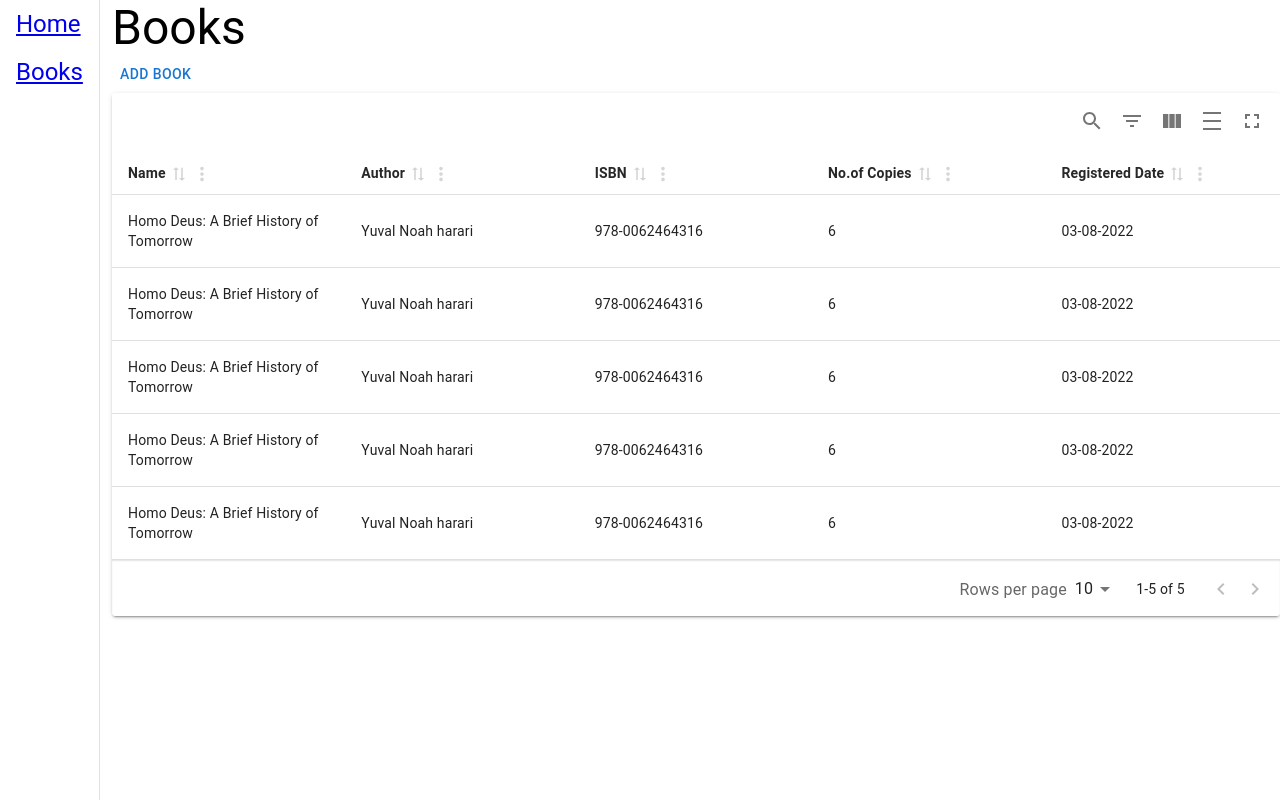
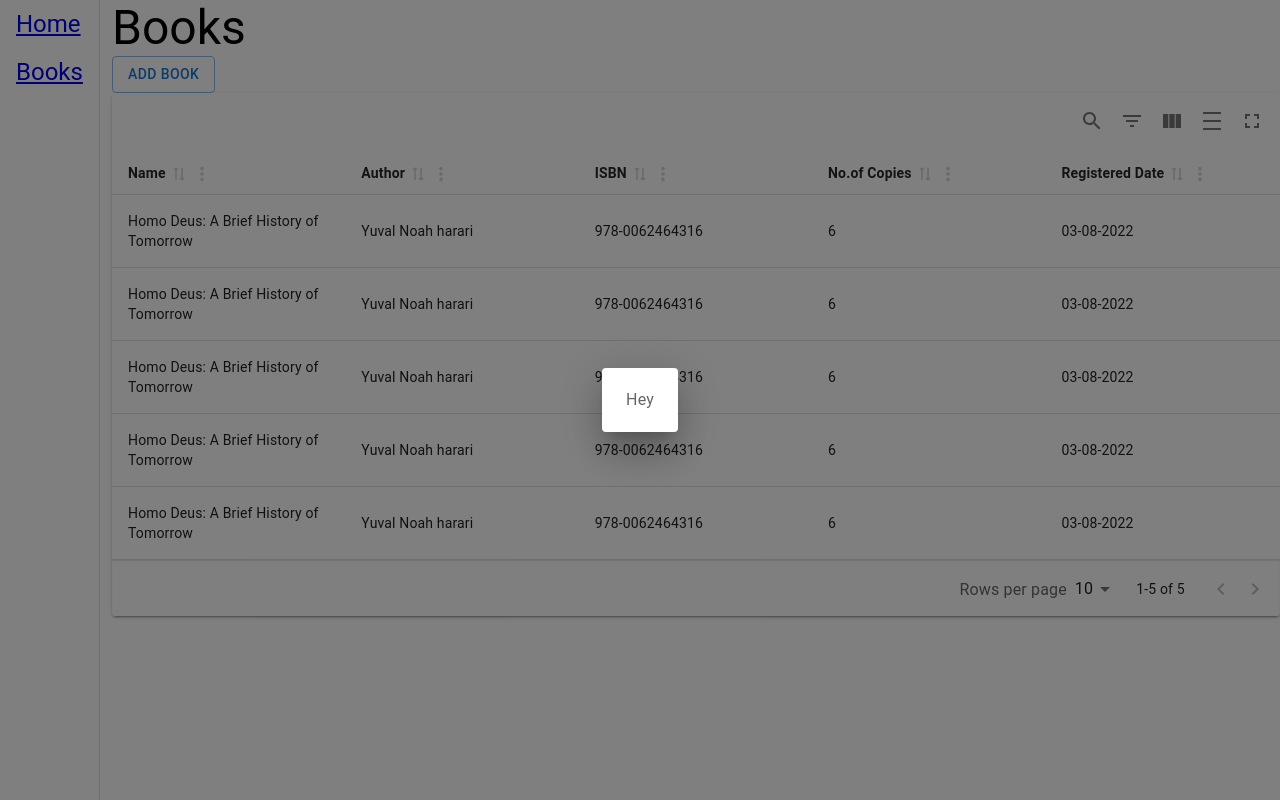
Before and after one commit to RAD-group-project/2208-rad-group-project, a React (Create React App) app in the folder client/: page /books in a window 1280 px wide. Both pictures are taken after a click on the button "ADD BOOK". Built offline with nearby package versions, Linux system fonts and the light colour scheme.

Commit message:
add dialog

```diff
--- a/client/src/pages/books/index.js
+++ b/client/src/pages/books/index.js
@@ -1,18 +1,35 @@
-import React from 'react'
+import * as React from 'react'
 
 import Dashboard from './dashboard'
 import Add from './add'
 import Delete from './delete'
 import Update from './update'
-import { Box, Typography,Button } from '@mui/material'
+import { Box, Typography,Button, Dialog, DialogContent, DialogContentText } from '@mui/material'
 
 export default function Books() {
+    const [open,setOpen] = React.useState(false);
+
+    const handleClickOpen = () => {
+        setOpen(true);
+    }
+
+    const handleClose = () => {
+        setOpen(false);
+    }
+
   return (
     <div>
         <Box sx={{ml:14}}>
 
         <Typography variant='h3'>Books</Typography>
-        <Button>Add Book</Button>
+        <Button variant='outlined' onClick={handleClickOpen} >Add Book</Button>
+        <Dialog open={open} onClose={handleClose}>
+            <DialogContent>
+                <DialogContentText>
+                    Hey
+                </DialogContentText>
+            </DialogContent>
+        </Dialog>
         <Dashboard />
 
         </Box>
```
